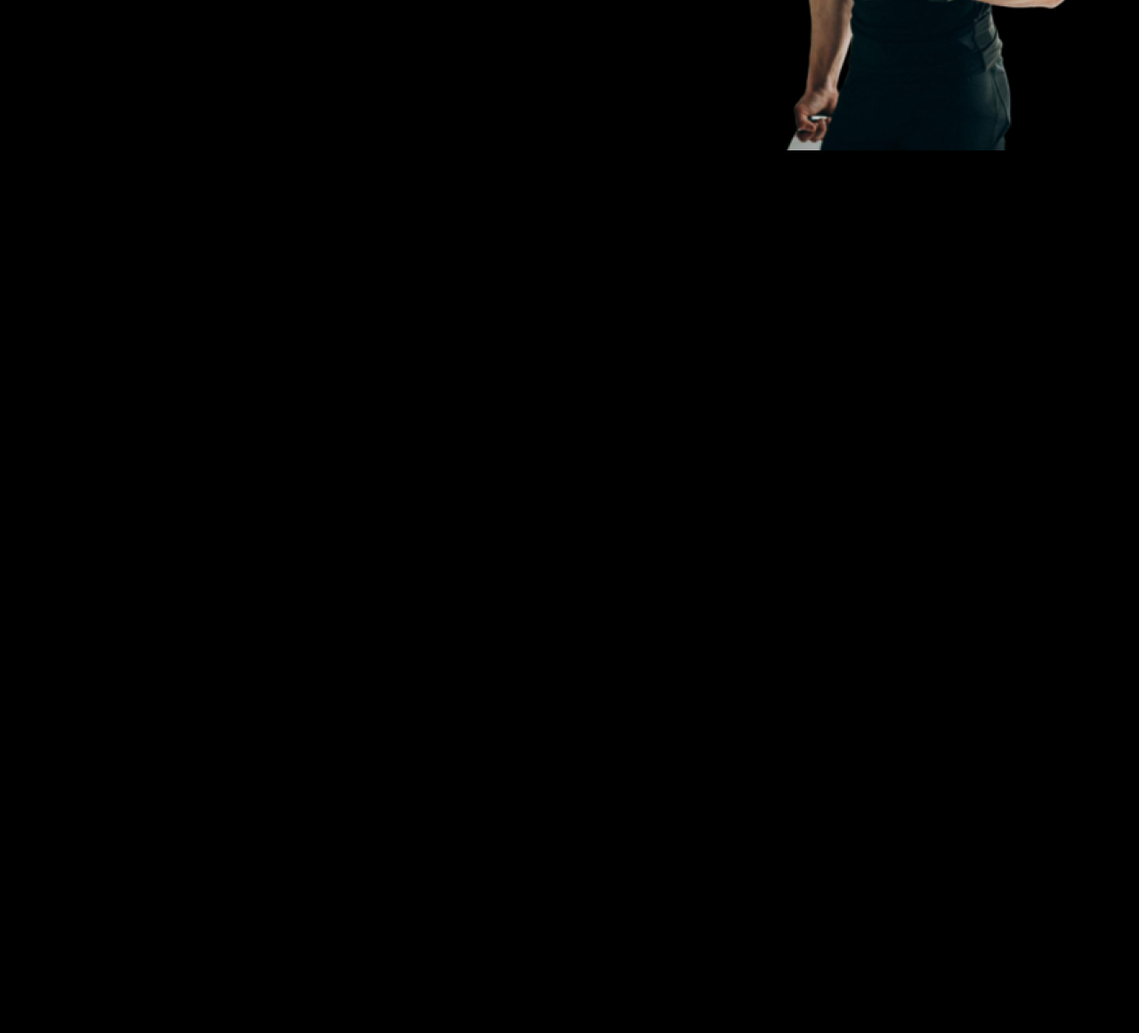
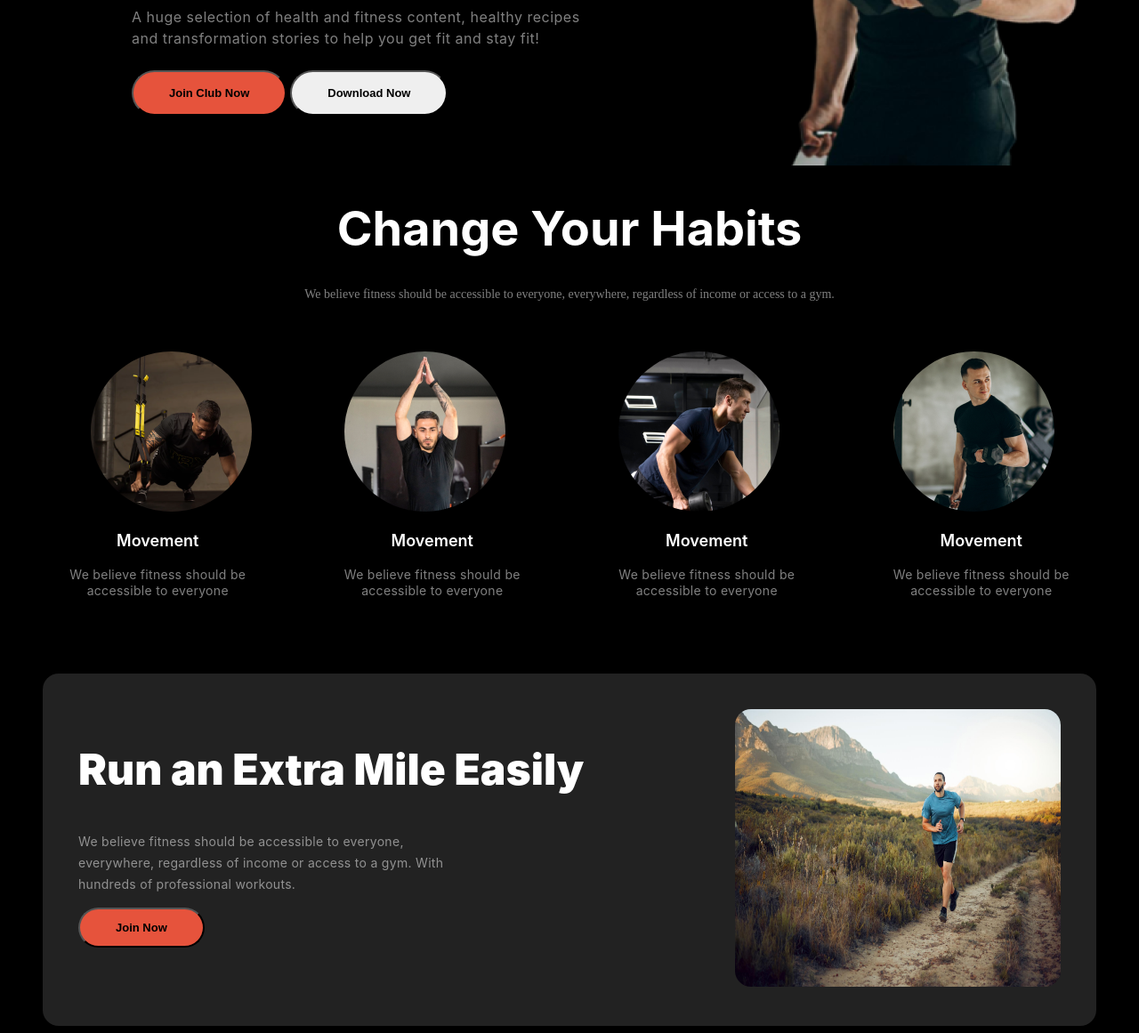
Before and after one commit to Waseque1000/assignment-002, a plain HTML site: page index.html in a window 1280 px wide. Shown: the part 546-1707 px from the top of the page at 89% size. Before the commit the page ends 800 px from the top, so only its background shows below. Drawn offline with Linux system fonts and the light colour scheme.

Commit message:
change your habit section done

```diff
--- a/index.html
+++ b/index.html
@@ -25,7 +25,7 @@
       <div class="h-left">
         <div class="hero-h">
           Get body in <br />
-          <span> shape </span> & stay <br />
+          <span class="span"> shape </span> & stay <br />
           healthy
         </div>
         <p class="hero-p">
@@ -41,5 +41,64 @@
         <img class="h-img" src="./images/Images 2.png" alt="" />
       </div>
     </section>
+
+    <!--  ! change your habits -->
+    <section>
+      <div class="habit-h1">
+        <h1>Change Your Habits</h1>
+      </div>
+      <p class="habit-p">
+        We believe fitness should be accessible to everyone, everywhere,
+        regardless of income or access to a gym.
+      </p>
+      <!--  -->
+      <div class="img-section">
+        <div class="card">
+          <img class="img-sec" src="./images/image 3.png" alt="" />
+          <h3 class="sec-h">Movement</h3>
+          <p class="sec-p">
+            We believe fitness should be accessible to everyone
+          </p>
+        </div>
+        <div>
+          <img class="img-sec" src="./images/image 2.png" alt="" />
+          <h3 class="sec-h">Movement</h3>
+          <p class="sec-p">
+            We believe fitness should be accessible to everyone
+          </p>
+        </div>
+        <div>
+          <img class="img-sec" src="./images/image 4.png" alt="" />
+          <h3 class="sec-h">Movement</h3>
+          <p class="sec-p">
+            We believe fitness should be accessible to everyone
+          </p>
+        </div>
+        <div>
+          <img class="img-sec" src="./images/image 5.png" alt="" />
+          <h3 class="sec-h">Movement</h3>
+          <p class="sec-p">
+            We believe fitness should be accessible to everyone
+          </p>
+        </div>
+      </div>
+    </section>
+    <!-- Run  -->
+    <section>
+      <div class="run-main">
+        <div>
+          <h1 class="run-h1">Run an Extra Mile Easily</h1>
+          <p class="run-p">
+            We believe fitness should be accessible to everyone, <br />
+            everywhere, regardless of income or access to a gym. With <br />
+            hundreds of professional workouts.
+          </p>
+          <button class="run-btn">Join Now</button>
+        </div>
+        <div>
+          <img class="run-img" src="./images/run.jpg" alt="" />
+        </div>
+      </div>
+    </section>
   </body>
 </html>
--- a/style.css
+++ b/style.css
@@ -53,11 +53,12 @@
 .hero-h {
   color: rgb(255, 255, 255);
   font-family: Inter;
-  font-size: 50px;
+  font-size: 78px;
   font-weight: 900;
   line-height: 120%;
   letter-spacing: 0%;
   text-align: left;
+  padding-bottom: 20px;
 }
 .h-left {
   padding-left: 100px;
@@ -65,12 +66,16 @@
 }
 
 .h-img {
-  padding-right: 40px;
-  position: absolute;
+  /* padding-right: 40px; */
+  /* position: absolute; */
   width: 349px;
-  height: 580px;
-  left: 877px;
+  /* height: 580px; */
+  /* left: 877px; */
   top: 135px;
+}
+.span {
+  font-style: italic;
+  font-size: 90px;
 }
 
 .hero-p {
@@ -81,4 +86,100 @@
   line-height: 24px;
   letter-spacing: 0.5px;
   text-align: left;
+  margin-bottom: 24px;
 }
+
+/* habit */
+.habit-h1 {
+  text-align: center;
+  color: rgb(255, 255, 255);
+  font-family: Inter;
+  font-size: 36px;
+  font-weight: 900;
+  line-height: 120%;
+}
+.habit-p {
+  text-align: center;
+  color: rgba(255, 255, 255, 0.5);
+  font-size: 14px;
+  font-weight: 400;
+}
+.card {
+  text-align: center;
+}
+.img-section {
+  margin-top: 56px;
+  margin-bottom: 70px;
+  display: flex;
+  gap: 50px;
+}
+.img-sec {
+  border-radius: 100px;
+  margin-left: 30px;
+}
+.sec-h {
+  color: rgb(255, 255, 255);
+  font-family: Inter;
+  text-align: center;
+  font-size: 18px;
+  font-weight: 600;
+  line-height: 120%;
+  /* letter-spacing: 0%;
+text-align: left; */
+}
+.sec-p {
+  color: rgba(255, 255, 255, 0.5);
+  font-family: Inter;
+  font-size: 14px;
+  font-weight: 400;
+  line-height: 18px;
+  letter-spacing: 0.3px;
+  text-align: center;
+}
+
+/*
+run  */
+.run-h1 {
+  text-align: center;
+  color: rgb(255, 255, 255);
+  font-family: Inter;
+  font-size: 48px;
+  font-weight: 900;
+  line-height: 120%;
+  letter-spacing: 0%;
+  text-align: left;
+}
+
+.run-p {
+  color: rgba(255, 255, 255, 0.5);
+  font-family: Inter;
+  font-size: 14px;
+  font-weight: 400;
+  line-height: 24px;
+  letter-spacing: 0.3px;
+  text-align: left;
+}
+
+.run-btn {
+  font-size: 13px;
+  font-weight: 600;
+  padding: 13px 40px 13px 40px;
+  border-radius: 42px;
+  background: rgb(230, 83, 60);
+}
+
+.run-main {
+  display: flex;
+  justify-content: space-between;
+  border-radius: 18px;
+  padding: 40px;
+  background: rgb(34, 34, 34);
+}
+
+.run-img {
+  width: 366px;
+  border-radius: 18px;
+  height: 312px;
+  left: 662px;
+  top: 30px;
+}
```
